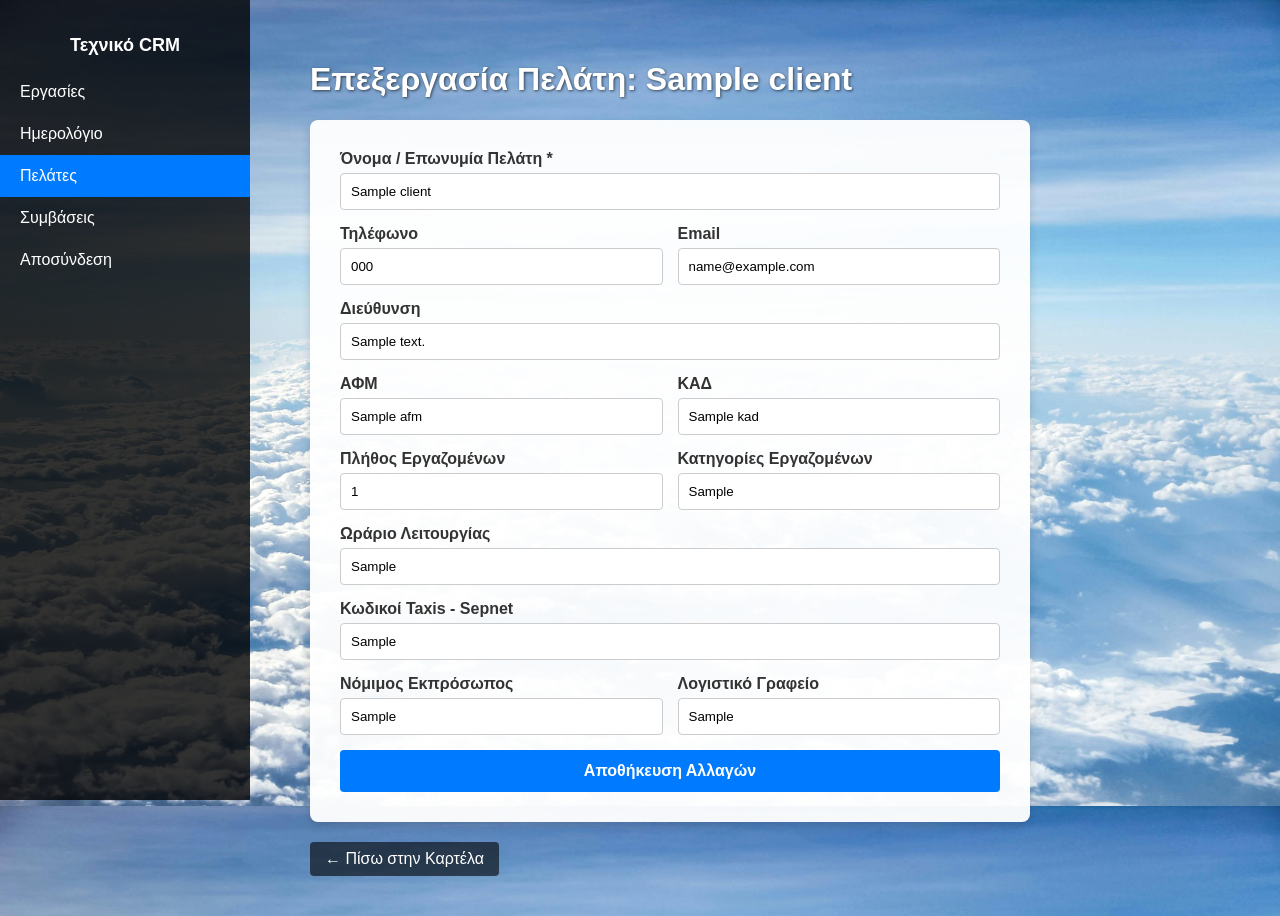
After one commit to GiannisGogas/CRM, a Flask app: page /client/edit/1 in a window 1280 px wide. The commit adds this page. Run offline with Flask 3, Linux system fonts and the light colour scheme; a user stored in the database is signed in; tables that the repository leaves empty hold one stand-in row (values such as "Sample post"); a database or web service that is not in the repository returns one stand-in record (values such as "Sample title"); some libraries are stand-ins or nearby versions.

Commit message:
Add edit and delete functionality for clients

```diff
--- a/app.py
+++ b/app.py
@@ -525,3 +525,58 @@ def client_detail(client_id):
         client_contracts = conn.execute('SELECT * FROM contracts WHERE username = ? AND client = ?', (username, client['name'])).fetchall()
 
     return render_template('client_detail.html', client=client, contracts=client_contracts, username=username)
+
+
+# Επεξεργασία Πελάτη
+@app.route('/client/edit/<int:client_id>', methods=['GET', 'POST'])
+@login_required
+def edit_client(client_id):
+    username = session['username']
+    with get_db() as conn:
+        client = conn.execute('SELECT * FROM clients WHERE id = ? AND username = ?', (client_id, username)).fetchone()
+        if not client:
+            flash('Ο πελάτης δεν βρέθηκε.', 'error')
+            return redirect(url_for('clients'))
+
+        if request.method == 'POST':
+            name = request.form.get('name')
+            phone = request.form.get('phone')
+            email = request.form.get('email')
+            address = request.form.get('address')
+            afm = request.form.get('afm')
+            kad = request.form.get('kad')
+            employees_count = request.form.get('employees_count')
+            employee_categories = request.form.get('employee_categories')
+            working_hours = request.form.get('working_hours')
+            taxis_sepnet_codes = request.form.get('taxis_sepnet_codes')
+            legal_representative = request.form.get('legal_representative')
+            accounting_office = request.form.get('accounting_office')
+
+            conn.execute('''
+                UPDATE clients SET
+                    name = ?, phone = ?, email = ?, address = ?, afm = ?, kad = ?,
+                    employees_count = ?, employee_categories = ?, working_hours = ?,
+                    taxis_sepnet_codes = ?, legal_representative = ?, accounting_office = ?
+                WHERE id = ? AND username = ?
+            ''', (
+                name, phone, email, address, afm, kad,
+                employees_count, employee_categories, working_hours,
+                taxis_sepnet_codes, legal_representative, accounting_office,
+                client_id, username
+            ))
+            conn.commit()
+            flash('Τα στοιχεία του πελάτη ενημερώθηκαν επιτυχώς!', 'success')
+            return redirect(url_for('client_detail', client_id=client_id))
+
+    return render_template('edit_client.html', client=client, username=username)
+
+# Διαγραφή Πελάτη
+@app.route('/client/delete/<int:client_id>')
+@login_required
+def delete_client(client_id):
+    username = session['username']
+    with get_db() as conn:
+        conn.execute('DELETE FROM clients WHERE id = ? AND username = ?', (client_id, username))
+        conn.commit()
+    flash('Ο πελάτης διαγράφηκε επιτυχώς.', 'success')
+    return redirect(url_for('clients'))
--- /dev/null
+++ b/templates/edit_client.html
@@ -0,0 +1,130 @@
+<!DOCTYPE html>
+<html lang="el">
+<head>
+    <meta charset="UTF-8">
+    <title>Επεξεργασία Πελάτη - CRM</title>
+    <style>
+        body.light-mode {
+            background-image: url("{{ url_for('static', filename='back2.jpg') }}");
+            background-size: cover;
+            background-position: center;
+            background-attachment: fixed;
+        }
+        body {
+            margin: 0;
+            padding: 0;
+            font-family: Arial, sans-serif;
+        }
+        .sidebar {
+            position: fixed;
+            top: 0;
+            left: 0;
+            width: 250px;
+            height: 100%;
+            background-color: rgba(0, 0, 0, 0.8);
+            padding-top: 20px;
+            box-sizing: border-box;
+            z-index: 100;
+        }
+        .sidebar h2 { color: #fff; font-size: 18px; text-align: center; padding: 0 10px; }
+        .sidebar a { display: block; color: #fff; padding: 12px 20px; text-decoration: none; transition: background 0.3s; }
+        .sidebar a:hover, .sidebar a.active { background-color: #007bff; }
+        .container {
+            margin-left: 270px;
+            padding: 40px;
+            max-width: 800px;
+            box-sizing: border-box;
+        }
+        .form-card {
+            background: rgba(255, 255, 255, 0.95);
+            padding: 30px;
+            border-radius: 8px;
+            box-shadow: 0 4px 10px rgba(0, 0, 0, 0.15);
+        }
+        .form-group { margin-bottom: 15px; }
+        .form-group label { display: block; margin-bottom: 5px; font-weight: bold; color: #333; }
+        .form-group input { width: 100%; padding: 10px; box-sizing: border-box; border: 1px solid #ccc; border-radius: 4px; }
+        .row { display: flex; gap: 15px; }
+        .col { flex: 1; }
+        .btn-submit { background-color: #007bff; color: white; border: none; padding: 12px 20px; border-radius: 4px; cursor: pointer; font-size: 16px; width: 100%; font-weight: bold; }
+        .btn-submit:hover { background-color: #0056b3; }
+        .back-link { display: inline-block; margin-top: 20px; color: #fff; background: rgba(0,0,0,0.6); padding: 8px 15px; border-radius: 4px; text-decoration: none; }
+    </style>
+</head>
+<body class="light-mode">
+    <div class="sidebar">
+        <h2>Τεχνικό CRM</h2>
+        <a href="{{ url_for('index') }}">Εργασίες</a>
+        <a href="{{ url_for('calendar') }}">Ημερολόγιο</a>
+        <a href="{{ url_for('clients') }}" class="active">Πελάτες</a>
+        <a href="{{ url_for('contracts') }}">Συμβάσεις</a>
+        <a href="{{ url_for('logout') }}">Αποσύνδεση</a>
+    </div>
+
+    <div class="container">
+        <h1 style="color: #fff; text-shadow: 1px 1px 3px rgba(0,0,0,0.6);">Επεξεργασία Πελάτη: {{ client.name }}</h1>
+        <div class="form-card">
+            <form method="POST">
+                <div class="form-group">
+                    <label>Όνομα / Επωνυμία Πελάτη *</label>
+                    <input type="text" name="name" value="{{ client.name }}" required>
+                </div>
+                <div class="row">
+                    <div class="form-group col">
+                        <label>Τηλέφωνο</label>
+                        <input type="text" name="phone" value="{{ client.phone or '' }}">
+                    </div>
+                    <div class="form-group col">
+                        <label>Email</label>
+                        <input type="email" name="email" value="{{ client.email or '' }}">
+                    </div>
+                </div>
+                <div class="form-group">
+                    <label>Διεύθυνση</label>
+                    <input type="text" name="address" value="{{ client.address or '' }}">
+                </div>
+                <div class="row">
+                    <div class="form-group col">
+                        <label>ΑΦΜ</label>
+                        <input type="text" name="afm" value="{{ client.afm or '' }}">
+                    </div>
+                    <div class="form-group col">
+                        <label>ΚΑΔ</label>
+                        <input type="text" name="kad" value="{{ client.kad or '' }}">
+                    </div>
+                </div>
+                <div class="row">
+                    <div class="form-group col">
+                        <label>Πλήθος Εργαζομένων</label>
+                        <input type="text" name="employees_count" value="{{ client.employees_count or '' }}">
+                    </div>
+                    <div class="form-group col">
+                        <label>Κατηγορίες Εργαζομένων</label>
+                        <input type="text" name="employee_categories" value="{{ client.employee_categories or '' }}">
+                    </div>
+                </div>
+                <div class="form-group">
+                    <label>Ωράριο Λειτουργίας</label>
+                    <input type="text" name="working_hours" value="{{ client.working_hours or '' }}">
+                </div>
+                <div class="form-group">
+                    <label>Κωδικοί Taxis - Sepnet</label>
+                    <input type="text" name="taxis_sepnet_codes" value="{{ client.taxis_sepnet_codes or '' }}">
+                </div>
+                <div class="row">
+                    <div class="form-group col">
+                        <label>Νόμιμος Εκπρόσωπος</label>
+                        <input type="text" name="legal_representative" value="{{ client.legal_representative or '' }}">
+                    </div>
+                    <div class="form-group col">
+                        <label>Λογιστικό Γραφείο</label>
+                        <input type="text" name="accounting_office" value="{{ client.accounting_office or '' }}">
+                    </div>
+                </div>
+                <button type="submit" class="btn-submit">Αποθήκευση Αλλαγών</button>
+            </form>
+        </div>
+        <a class="back-link" href="{{ url_for('client_detail', client_id=client.id) }}">← Πίσω στην Καρτέλα</a>
+    </div>
+</body>
+</html>
```
Also changed, not shown: templates/client_detail.html (+8 -0 lines).
